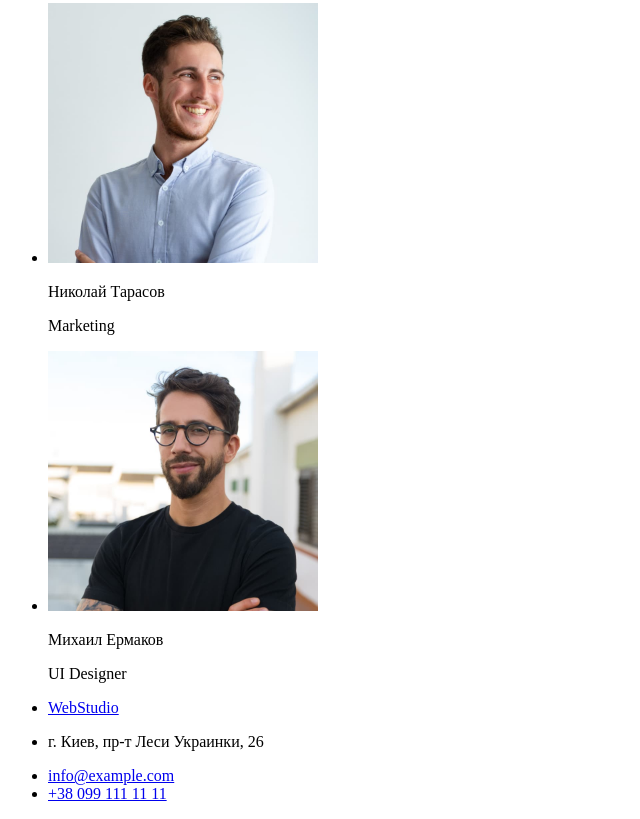
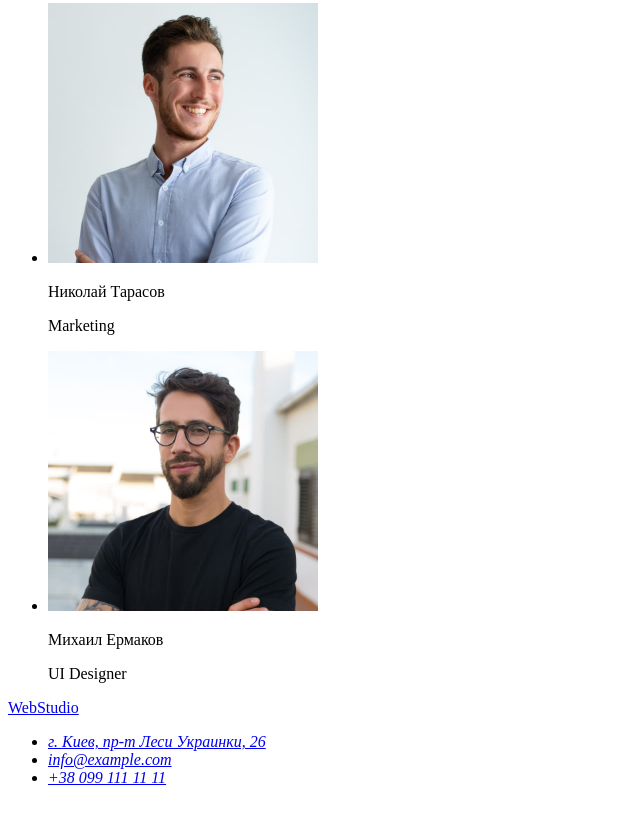
Before and after one commit to BoomBossua/goit-markup-hw-01, a plain HTML site: page index.html in a window 1280 px wide. Shown: the part 2306-3125 px from the top of the page, without its empty margins (0-640 px from the left). Drawn offline with Linux system fonts and the light colour scheme.

Commit message:
Исправление замечаний в ДЗ 1 №2
1. Добавляет в хедер заголовок.
2. В футере лого выносит из списка, список оборачивает тегом address. Фактический адрес делает ссылкой, а не р.

```diff
--- a/index.html
+++ b/index.html
@@ -21,15 +21,14 @@
             <li> <a href="info@devstudio.com">info@devstudio.com</a></li>
             <li> <a href="+380961111111">+38 096 111 11 11</a></li>
         </ul>
-    </header>
 
-    <main>
-        <!--title section-->
         <section>
             <h1>Эффективные решения для вашего бизнеса</h1>
             <input type="button" value="Заказать услугу">
         </section>
+    </header>
 
+    <main>
     <!--our credo section-->
         <section>
             <h2>Наше кредо</h2>
@@ -101,12 +100,11 @@
     </main>
     <!--footer section-->
     <footer>
+                <a href="WebStudio">WebStudio</a>
+        <address>
             <ul>
                 <li>
-                <a href="WebStudio">WebStudio</a>
-            </li>
-            <li>
-                <p>г. Киев, пр-т Леси Украинки, 26</p>
+                    <a href="г.-Киев,-пр-т-Леси-Украинки,-26">г. Киев, пр-т Леси Украинки, 26</a>
                 </li>
                 <li>
                     <a href="info@example.com">info@example.com</a>
@@ -115,6 +113,7 @@
                     <a href="+380991111111">+38 099 111 11 11</a>
                 </li>
             </ul>
+        </address>
     </footer>
 </body>
 </html>
```
Lines whose indentation alone changed are shown as unchanged.
